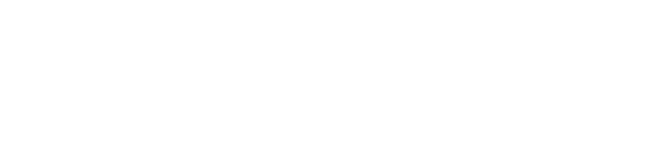
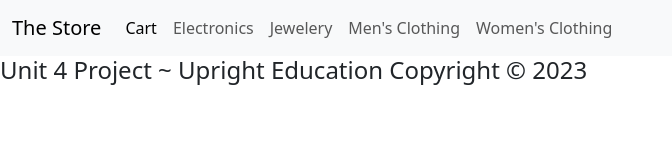
Before and after one commit to J-Krueger-Dev/04_FakeStore, a plain HTML site: page index.html in a window 1280 px wide. Shown: the whole page, without its empty margins (0-672 px from the left). Drawn offline with nearby package versions, Linux system fonts and the light colour scheme.

Commit message:
ticket 01 complete, framework made for project

```diff
--- a/index.html
+++ b/index.html
@@ -3,9 +3,43 @@
 <head>
   <meta charset="UTF-8">
   <meta name="viewport" content="width=device-width, initial-scale=1.0">
-  <title>Document</title>
+  <title>Fake Store Front</title>
+  <!-- link to style sheet -->
+  <link rel="stylesheet" src="./style.css">
+  <!-- link to boot strap -->
+  <link href="https://cdn.jsdelivr.net/npm/bootstrap@5.3.1/dist/css/bootstrap.min.css" rel="stylesheet" integrity="sha384-4bw+/aepP/YC94hEpVNVgiZdgIC5+VKNBQNGCHeKRQN+PtmoHDEXuppvnDJzQIu9" crossorigin="anonymous">
 </head>
 <body>
+  <!-- NAV BAR -->
+  <nav class="navbar navbar-expand-lg bg-body-tertiary">
+    <div class="container-fluid">
+      <a class="navbar-brand" href="#">The Store</a>
+      <button class="navbar-toggler" type="button" data-bs-toggle="collapse" data-bs-target="#navbarNavAltMarkup" aria-controls="navbarNavAltMarkup" aria-expanded="false" aria-label="Toggle navigation">
+        <span class="navbar-toggler-icon"></span>
+      </button>
+      <div class="collapse navbar-collapse" id="navbarNavAltMarkup">
+        <div class="navbar-nav">
+          <a class="nav-link active" aria-current="page" href="#">Cart</a>
+          <a class="nav-link" href="#">Electronics</a>
+          <a class="nav-link" href="#">Jewelery</a>
+          <a class="nav-link" href="#">Men's Clothing</a>
+          <a class="nav-link" href="#">Women's Clothing</a>
+        </div>
+      </div>
+    </div>
+  </nav>
+  <!-- DISPLAY SECTION -->
+  <div id="display">
 
+  </div>
+
+
+  <!-- FOOTER -->
+  <footer>
+  <h4>Unit 4 Project ~ Upright Education Copyright © 2023</h4>
+  </footer>
+  <!-- script tags for local js and bootstrap -->
+  <script src="https://cdn.jsdelivr.net/npm/bootstrap@5.3.1/dist/js/bootstrap.bundle.min.js" integrity="sha384-HwwvtgBNo3bZJJLYd8oVXjrBZt8cqVSpeBNS5n7C8IVInixGAoxmnlMuBnhbgrkm" crossorigin="anonymous"></script>
+  <script src="./main.js"></script>
 </body>
 </html>
```
